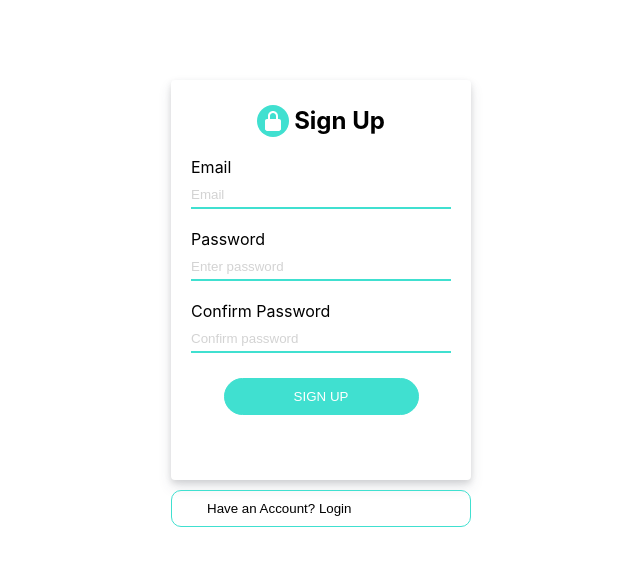
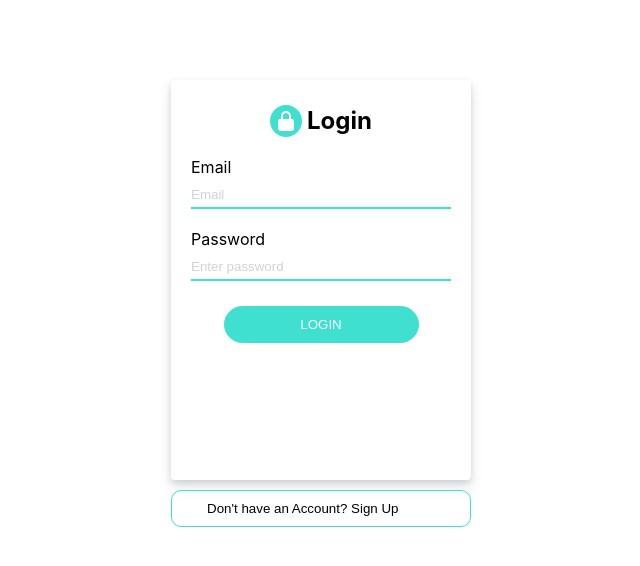
Before and after one commit to swapnilbhakare/expense-tracker, a React (Create React App) app: page / in a window 1280 px wide. Shown: the top 566 px of the page, without its empty margins (319-959 px from the left). Built offline with nearby package versions, Linux system fonts and the light colour scheme.

Commit message:
Login Screen 1

```diff
--- a/src/App.jsx
+++ b/src/App.jsx
@@ -1,11 +1,13 @@
 import React from 'react';
 import './App.css';
 import Authentication from './Components/Authentication/Authentication';
+import Home from './Pages/Home';
 
 function App() {
   return (
     <>
     <Authentication/>
+    {/* <Home/> */}
     </>
   );
 }
--- a/src/Components/Authentication/Authentication.jsx
+++ b/src/Components/Authentication/Authentication.jsx
@@ -3,60 +3,75 @@ import React, { useRef, useState, useContext } from "react";
 import { BiSolidLockAlt } from "react-icons/bi";
 import stylesheet from "./Authentication.module.css";
 import { Col, Row, Button, Form } from "react-bootstrap";
+import AuthContext from "../../Store/AuthContext";
 const Authentication = (props) => {
-    const emailInputRef = useRef()
-    const passwordInputRef = useRef()
-    const confirmPasswordInputRef =useRef()
+  const emailInputRef = useRef();
+  const passwordInputRef = useRef();
+  const confirmPasswordInputRef = useRef();
 
-  const submitHandler =(event)=>{
-    event.preventDefault()
+  const authcontext = useContext(AuthContext);
+  const [isLogin, setIsLogin] = useState(true);
 
-    const enterdEmail = emailInputRef.current.value
-    const enterdPassword = passwordInputRef.current.value
-    const enterdConfirmPassword = confirmPasswordInputRef.current.value
+  const switchAuthModeHandler = () => {
+    setIsLogin((prevState) => !prevState);
+  };
+  const submitHandler = (event) => {
+    event.preventDefault();
 
-    let errorMessage
-    let url= "https://identitytoolkit.googleapis.com/v1/accounts:signUp?key=AIzaSyBG_zzX0vmA0rh-Ngs3iUqHr5rh6UIpfgM"
-    if(enterdEmail && enterdPassword && enterdConfirmPassword){
-        if(enterdPassword !== enterdConfirmPassword){
-            alert("Please check Passowrd")
-        }else{
-          fetch(url,{
-            method:"POST",
-            body:JSON.stringify({
-              email:enterdEmail,
-              password:enterdPassword,
-              confirmPassword:enterdConfirmPassword,
-              returnSecureToken:true
-            }),
-            headers:{
-              "Content-Type": "application/json",
-            }
-          }).then((res)=>{
-            if(res.ok){
-              return res.json()
-            }else{
-              return res.json().then((data)=>{
-                errorMessage = "Authentication Failed !"
-                throw new Error(errorMessage)
-              })
-            }
-          }).then((data)=>{
-            console.log(data)
-          }).catch((err)=>{
-            alert(err.message)
-          })
+    const enterdEmail = emailInputRef.current.value;
+    const enterdPassword = passwordInputRef.current.value;
+    const enterdConfirmPassword = confirmPasswordInputRef.current.value;
+    let errorMessage;
+
+    let url;
+    if (!isLogin && enterdPassword !== enterdConfirmPassword) {
+      alert("password didn't match");
+      return;
     }
 
+    if (isLogin) {
+      url =
+        "https://identitytoolkit.googleapis.com/v1/accounts:signInWithPassword?key=AIzaSyBG_zzX0vmA0rh-Ngs3iUqHr5rh6UIpfgM";
+    }
+    if (!isLogin && enterdPassword === enterdConfirmPassword) {
+      url =
+        "https://identitytoolkit.googleapis.com/v1/accounts:signUp?key=AIzaSyBG_zzX0vmA0rh-Ngs3iUqHr5rh6UIpfgM";
+    }
 
-    }else{
-      alert("Please enter valid details")
+    fetch(url, {
+      method: "POST",
+      body: JSON.stringify({
+        email: enterdEmail,
+        password: enterdPassword,
+        returnSecureToken: true,
+      }),
+      headers: {
+        "Content-Type": "application/json",
+      },
+    })
+      .then((res) => {
+        if (res.ok) {
+          return res.json();
+        } else {
+          return res.json().then((data) => {
+            errorMessage = "Authentication Failed !";
+            throw new Error(errorMessage);
+          });
         }
-  }
+      })
+      .then((data) => {
+        console.log("User has successfully signed up");
+        authcontext.login(data.idToken);
+      })
+      .catch((err) => {
+        alert(err.message);
+      });
+  };
 
   return (
     <>
-      <Form onSubmit={submitHandler}
+      <Form
+        onSubmit={submitHandler}
         className={`${stylesheet["auth-root"]}`}
         breakpoints={["xxxl", "xxl", "xl", "lg", "md", "sm", "xs", "xxs"]}
         minBreakpoint="xxs"
@@ -64,7 +79,8 @@ const Authentication = (props) => {
         <Row xs={2} md={4} lg={6}>
           <Col>
             <h2 className={stylesheet.heading}>
-              <BiSolidLockAlt className={stylesheet.lock} /> Sign Up
+              <BiSolidLockAlt className={stylesheet.lock} />
+              {isLogin ? "Login" : "Sign Up"}
             </h2>
           </Col>
           <Form.Group
@@ -76,11 +92,10 @@ const Authentication = (props) => {
             <Form.Label className={stylesheet["form-label"]}>Email</Form.Label>
             <Form.Control
               className={`${stylesheet["form-controls"]}`}
-
               type="email"
               placeholder="Email"
               ref={emailInputRef}
-
+              required
             />
           </Form.Group>
 
@@ -95,14 +110,13 @@ const Authentication = (props) => {
             </Form.Label>
             <Form.Control
               className={`${stylesheet["form-controls"]} `}
-
               type="password"
               placeholder="Enter password"
               ref={passwordInputRef}
-
+              required
             />
           </Form.Group>
-
+          {!isLogin && (
             <Form.Group
               as={Col}
               xs={12}
@@ -114,25 +128,28 @@ const Authentication = (props) => {
               </Form.Label>
               <Form.Control
                 className={`${stylesheet["form-controls"]}`}
-
                 type="password"
                 placeholder="Confirm password"
                 ref={confirmPasswordInputRef}
-
+                required
               />
             </Form.Group>
+          )}
+
           <Form.Group as={Col} className={`${stylesheet["form-group"]}`}>
             <Button type="submit" className={stylesheet.btn}>
-              Sign Up
+              {isLogin ? "Login" : "Sign Up"}
             </Button>
           </Form.Group>
         </Row>
-
       </Form>
-      <Button type="submit" className={stylesheet.switchBtn} >
-              Have an Account? Login
+      <Button
+        onClick={switchAuthModeHandler}
+        type="button"
+        className={stylesheet.switchBtn}
+      >
+        {isLogin ? "Don't have an Account? Sign Up" : "Have an Account? Login"}
       </Button>
-
     </>
   );
 };
--- /dev/null
+++ b/src/Pages/Home.jsx
@@ -0,0 +1,9 @@
+import React from 'react'
+
+const Home = (props) => {
+  return (
+    <div>Welcome to Expense Tracker</div>
+  )
+}
+
+export default Home
--- /dev/null
+++ b/src/Store/AuthContext.jsx
@@ -0,0 +1,46 @@
+import React, { useEffect, useState } from "react";
+const AuthContext = React.createContext({
+  token: "",
+  isLoggedIn: false,
+  login: (token, email) => {},
+  logout: () => {},
+});
+export const AuthContextProvider = (props) => {
+  const [token, setToken] = useState("");
+  const [email, setEmail] = useState("");
+
+  const userIsloggedIn = !!token;
+
+  useEffect(() => {
+    const initialToken = localStorage.getItem("token");
+    const initialEmail = localStorage.getItem("email");
+    if (initialToken && initialEmail) {
+      setToken(initialToken);
+      setEmail(initialEmail);
+    }
+  }, []);
+  const logInHandler = (token, email) => {
+    setToken(token);
+    setEmail(email);
+    localStorage.setItem("email", email);
+    localStorage.setItem("token", token);
+  };
+  const logoutHandler =()=>{
+
+  }
+
+  const contextValue = {
+    token: token,
+    email: email,
+    isLoggedIn: userIsloggedIn,
+    login:logInHandler,
+    logout:logoutHandler
+  };
+
+  return <AuthContext.Provider value={contextValue}>
+    {props.children}
+  </AuthContext.Provider>
+
+};
+
+export default AuthContext
--- a/src/index.js
+++ b/src/index.js
@@ -1,13 +1,16 @@
-import React from 'react';
-import ReactDOM from 'react-dom/client';
-import './index.css';
-import App from './App'
-import reportWebVitals from './reportWebVitals';
+import React from "react";
+import ReactDOM from "react-dom/client";
+import "./index.css";
+import App from "./App";
+import reportWebVitals from "./reportWebVitals";
+import  { AuthContextProvider } from "./Store/AuthContext";
 
-const root = ReactDOM.createRoot(document.getElementById('root'));
+const root = ReactDOM.createRoot(document.getElementById("root"));
 root.render(
   <React.StrictMode>
-    <App />
+    <AuthContextProvider>
+      <App />
+    </AuthContextProvider>
   </React.StrictMode>
 );
 
```
Lines whose indentation alone changed are shown as unchanged.
